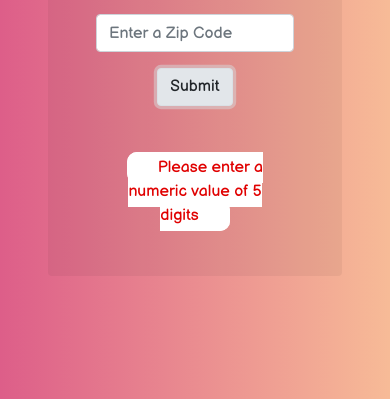
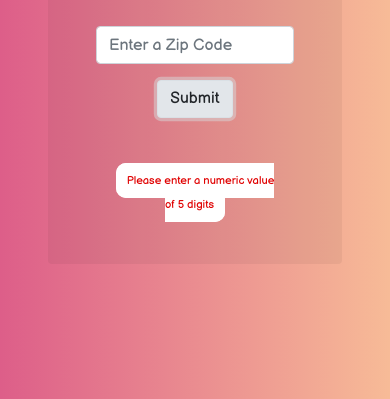
Before and after one commit to matthenschke/CSC-225-Extra-Credit, a plain HTML site: page index.html in a window 390 px wide. Both pictures are taken after typing "Sample" into the empty fields and a click on the button "Submit". Shown: the part 445-844 px from the top of the page. Drawn offline with nearby package versions, Linux system fonts and the light colour scheme.

Commit message:
added a media query for error

```diff
--- a/css/style.css
+++ b/css/style.css
@@ -22,3 +22,10 @@ main {
   color: #e00000;
   border-radius: 10px;
 }
+
+@media screen and (max-width: 576px) {
+  .error {
+    font-size: 0.7rem;
+    padding: 10px;
+  }
+}
```
